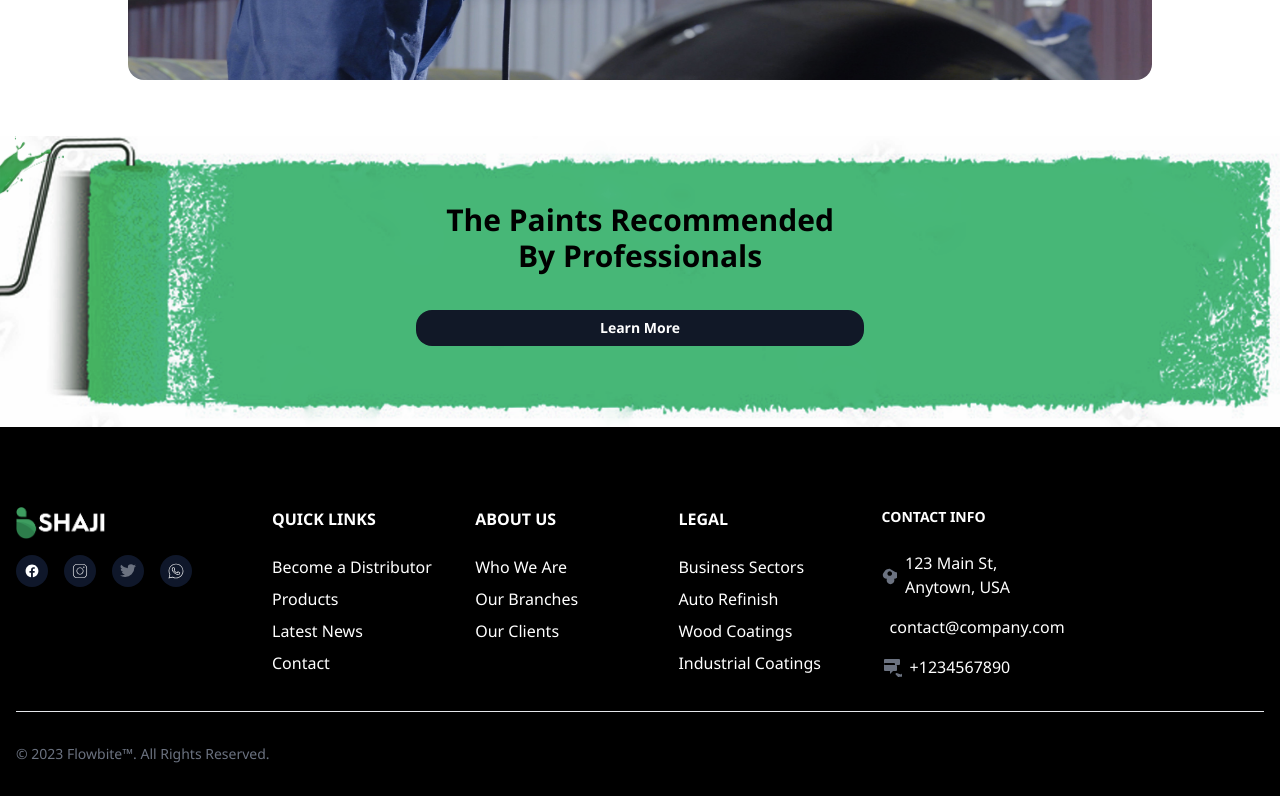
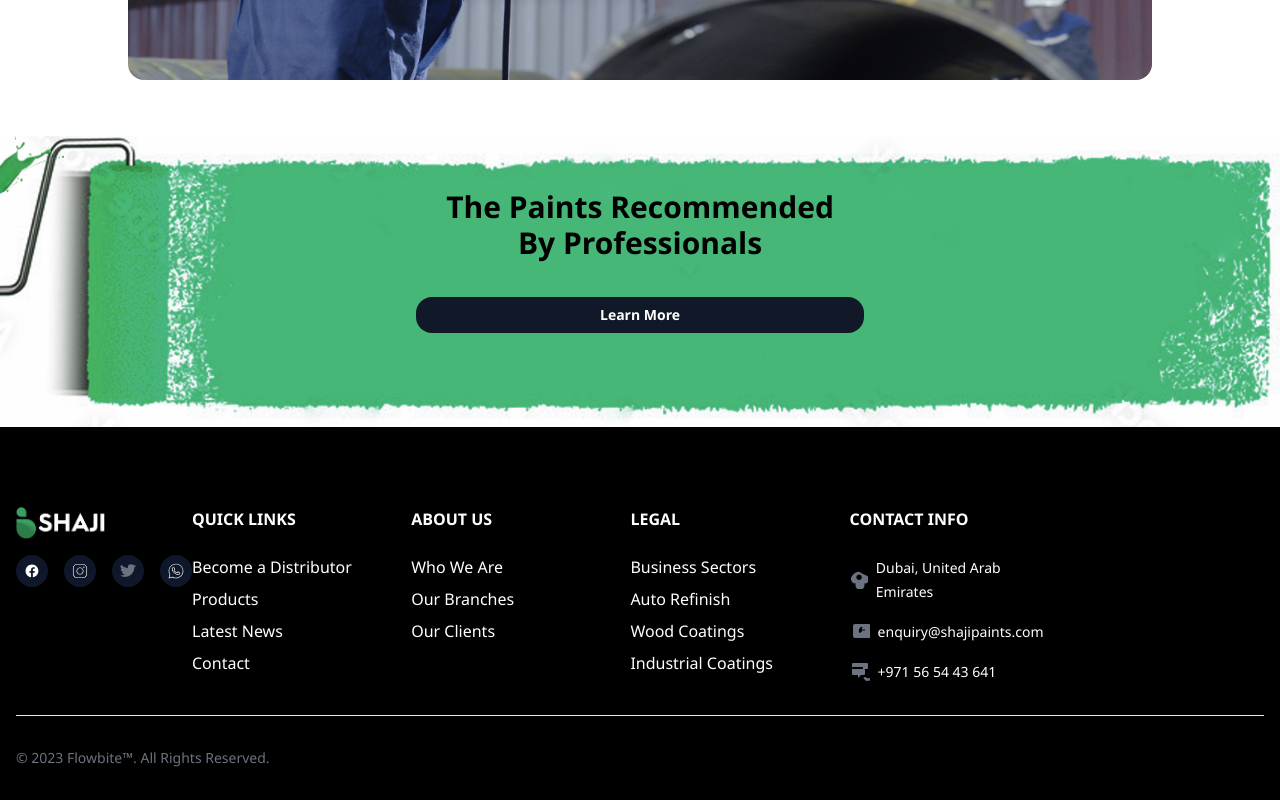
Before and after one commit to Muhammedshahir001/Shaji-paints, a React (Create React App) app: page / in a window 1280 px wide. Shown: the part 3515-4315 px from the top of the page. Built offline with nearby package versions, Linux system fonts and the light colour scheme.

Commit message:
footer section updated

```diff
--- a/src/components/user/Home.jsx
+++ b/src/components/user/Home.jsx
@@ -64,18 +64,18 @@ function Home() {
               data-twe-carousel-item
               data-twe-carousel-active
             >
-              <div className="banner-content absolute top-0 left-0 right-0 p-8 text-center">
-                <h1 className="text-white text-4xl font-bold mb-4 ">
-                  Leading Manufacturer Of <br /> Industrial Paints
+              <div className="banner-content absolute top-0 left-0 right-0 p-4 sm:p-8 text-center">
+                <h1 className="text-white text-xl sm:text-4xl font-bold mb-2 sm:mb-4">
+                  Leading Manufacturer Of <br className="hidden sm:block" />{" "}
+                  Industrial Paints
                 </h1>
-                <button className="bg-green-700 text-white px-4 py-2 mt-10 rounded-2xl w-60 font-bold">
+                <button className="bg-green-700 text-white px-4 py-2 mt-6 sm:mt-10 rounded-2xl w-40 sm:w-60 font-bold">
                   Contact us
                 </button>
               </div>
-
               <img
                 src={banner1}
-                className="block max-w-full h-auto sm:h-2/4"
+                className="block max-w-full h-auto"
                 alt="Wild Landscape"
               />
             </div>
@@ -137,13 +137,13 @@ function Home() {
           <img
             src={aboutLeft}
             alt="Background"
-            className="absolute top-12 right-4 sm:right-10 md:right-20 lg:right-52 w-16 h-16 sm:w-20 sm:h-20 md:w-24 md:h-24"
+            className="absolute top-12 right-4 sm:right-10 md:right-20 lg:right-52 w-16 h-16 sm:w-20 sm:h-20 md:w-24 md:h-24 left-image"
           />
 
           <img
             src={aboutRight}
             alt="Background"
-            className="absolute bottom-10 left-4 sm:left-10 md:left-20 lg:left-52 w-16 h-16 sm:w-20 sm:h-20 md:w-24 md:h-24"
+            className="absolute bottom-10 left-4 sm:left-10 md:left-20 lg:left-52 w-16 h-16 sm:w-20 sm:h-20 md:w-24 md:h-24 right-image"
           />
 
           {features.map((feature, index) => (
@@ -335,20 +335,20 @@ function Home() {
         {/* <img src={image44} alt="" /> */}
 
         <section className="relative flex justify-center items-center">
-          <div className="relative w-full ">
+          <div className="relative w-full">
             <img
               src={image45}
               alt=""
               className="w-full h-auto"
               style={{ display: "block" }}
             />
-            <div className="absolute inset-0    flex flex-col justify-center items-center text-center p-4 h-">
-              <h2 className="text-black md:pt-10 mb-1 -mt-[15px] sm:pt-4 lg:pt-0  lg:text-3xl md:text-2xl sm:text-2xl text-[13px] pt-[52px] font-extrabold leading-tight">
+            <div className="absolute inset-0 flex flex-col justify-center items-center text-center p-4">
+              <h2 className="text-black mb-1  md:pt-10 lg:pt-0 lg:text-3xl md:text-2xl  text-[13px] sm:text-base font-extrabold leading-tight pt-4 sm:pt-0 custom-heading">
                 The Paints Recommended <br /> By Professionals
               </h2>
               <button
                 to="#"
-                className="bg-gray-900  md:w-28  w-[6rem]  text-[9px] mb-[30px] lg:w-full sm:text-sm sm:mb-10 lg:mb-0 text-white px-4 py-2 mt-1 md:mb-10 lg:mt-8 rounded-2xl max-w-xs md:max-w-md font-bold text-center block"
+                className="bg-gray-900 text-white px-4 py-2 mt-1 mb-4 sm:mb-10 md:mb-10 lg:mt-8 rounded-2xl w-[6rem] md:w-28 lg:w-full sm:text-sm text-[9px]  font-bold text-center block max-w-xs md:max-w-md custom-button"
               >
                 Learn More
               </button>
--- a/src/components/user/Layouts/Footer.jsx
+++ b/src/components/user/Layouts/Footer.jsx
@@ -1,6 +1,8 @@
 import React from "react";
 import { Link } from "react-router-dom";
 import footerLogo from "../../../images/Shaji New Black-01.png";
+import { MdOutlineEmail } from "react-icons/md";
+
 
 function Footer() {
   return (
@@ -76,7 +78,7 @@ function Footer() {
               </Link>
             </div>
           </div>
-          <div className="grid grid-cols-2 pl-20 gap-8 sm:gap-6 sm:grid-cols-5">
+          <div className="grid grid-cols-2 md:grid-cols-4 lg:grid-cols-5 gap-4 sm:gap-6">
             <div>
               <h1 className="mb-6 text-base font-bold text-white uppercase dark:text-white">
                 Quick Links
@@ -154,9 +156,9 @@ function Footer() {
               </ul>
             </div>
             <div>
-              <h2 className="mb-6 text-sm font-semibold text-white uppercase dark:text-white">
+              <h1 className="mb-6 text-base font-bold text-white uppercase dark:text-white">
                 Contact Info
-              </h2>
+              </h1>
               <ul className="text-white dark:text-gray-400 font-medium">
                 <li className="flex items-center mb-4">
                   <svg
@@ -167,9 +169,14 @@ function Footer() {
                   >
                     <path d="M10 2c-3.07 0-5.7 1.6-7.23 4C1.77 7.36 1 8.62 1 10c0 2.76 2.24 5 5 5h.38c-.25.58-.38 1.24-.38 1.92 0 2.76 2.24 5 5 5s5-2.24 5-5c0-.68-.13-1.34-.38-1.92h.38c2.76 0 5-2.24 5-5 0-2.21-1.79-4-4-4zm0 9c-1.65 0-3-1.35-3-3s1.35-3 3-3 3 1.35 3 3-1.35 3-3 3z" />
                   </svg>
-                  <span className="hover:underline text-white">
-                    123 Main St, Anytown, USA
-                  </span>
+                  <li className="">
+                    <Link
+                      href="#"
+                      className=" text-sm hover:underline text-white"
+                    >
+                      Dubai, United Arab Emirates
+                    </Link>
+                  </li>
                 </li>
                 <li className="flex items-center mb-4">
                   <svg
@@ -183,9 +190,14 @@ function Footer() {
                       d="M19 3a2 2 0 0 1 2 2v10a2 2 0 0 1-2 2H5a2 2 0 0 1-2-2V5a2 2 0 0 1 2-2h14zM8 10.5A1.5 1.5 0 0 1 9.5 12h1A1.5 1.5 0 0 1 12 10.5V8A1.5 1.5 0 0 1 13.5 6h-3A1.5 1.5 0 0 1 9 7.5v3zm7-1h-3v-1h3v1z"
                     />
                   </svg>
-                  <span className="hover:underline text-white">
-                    contact@company.com
-                  </span>
+                  <li className="">
+                    <Link
+                      href="#"
+                      className=" text-sm hover:underline text-white"
+                    >
+                      enquiry@shajipaints.com
+                    </Link>
+                  </li>
                 </li>
                 <li className="flex items-center">
                   <svg
@@ -199,9 +211,11 @@ function Footer() {
                       d="M2 3a1 1 0 0 1 1-1h14a1 1 0 0 1 1 1v4a1 1 0 0 1-1 1H3a1 1 0 0 1-1-1V3zm0 10a1 1 0 0 0 1 1h5v3l3-3h3a1 1 0 0 0 1-1v-4a1 1 0 0 0-1-1h-1V7a1 1 0 0 0-1-1H3a1 1 0 0 0-1 1v6zm15.293 6.707a1 1 0 0 1-1.414 0l-2-2a1 1 0 0 1 1.414-1.414L19 17.586l2.293-2.293a1 1 0 0 1 1.414 1.414l-3 3z"
                     />
                   </svg>
-                  <span className="hover:underline text-white">
-                    +1234567890
-                  </span>
+                  <li className="">
+                    <Link href="#" className=" text-sm hover:underline text-white">
+                      +971 56 54 43 641
+                    </Link>
+                  </li>
                 </li>
               </ul>
             </div>
--- a/src/index.css
+++ b/src/index.css
@@ -20,3 +20,73 @@ code {
 .show {
   display: block;
 }
+@media (max-width: 640px) {
+  .banner-content h1 {
+    font-size: 1.5rem;
+  }
+
+  .banner-content button {
+    width: 10rem;
+    margin-top: 1.5rem;
+  }
+}
+
+@media (max-width: 375px) {
+  .custom-heading {
+    font-size: 14px;
+  }
+  .custom-button {
+    width: 6rem;
+    font-size: 9px;
+  }
+}
+
+@media (max-width: 320px) {
+  .custom-heading {
+    font-size: 11px;
+    margin-top: 2px;
+  }
+  .custom-button {
+    width: 5rem;
+    font-size: 8px;
+  }
+}
+@media  (max-width: 320px){
+  .left-image{
+    top: 0;
+
+  }
+
+}
+@media  (max-width: 320px){
+  .right-image{
+    left: 0;
+    bottom: 0.5rem;
+
+  }
+
+}
+
+@media (min-width: 640px) {
+  .md:flex {
+    flex-wrap: wrap;
+  }
+  .md:flex > * {
+    flex: 1 1 50%;
+    max-width: 50%;
+  }
+}
+
+@media (min-width: 768px) {
+  .md:flex > * {
+    flex: 1 1 33.33333%;
+    max-width: 33.33333%;
+  }
+}
+
+@media (min-width: 1024px) {
+  .md:flex > * {
+    flex: 1 1 25%;
+    max-width: 25%;
+  }
+}
```
Also changed, not shown: src/images/mail-icon.png (added).
